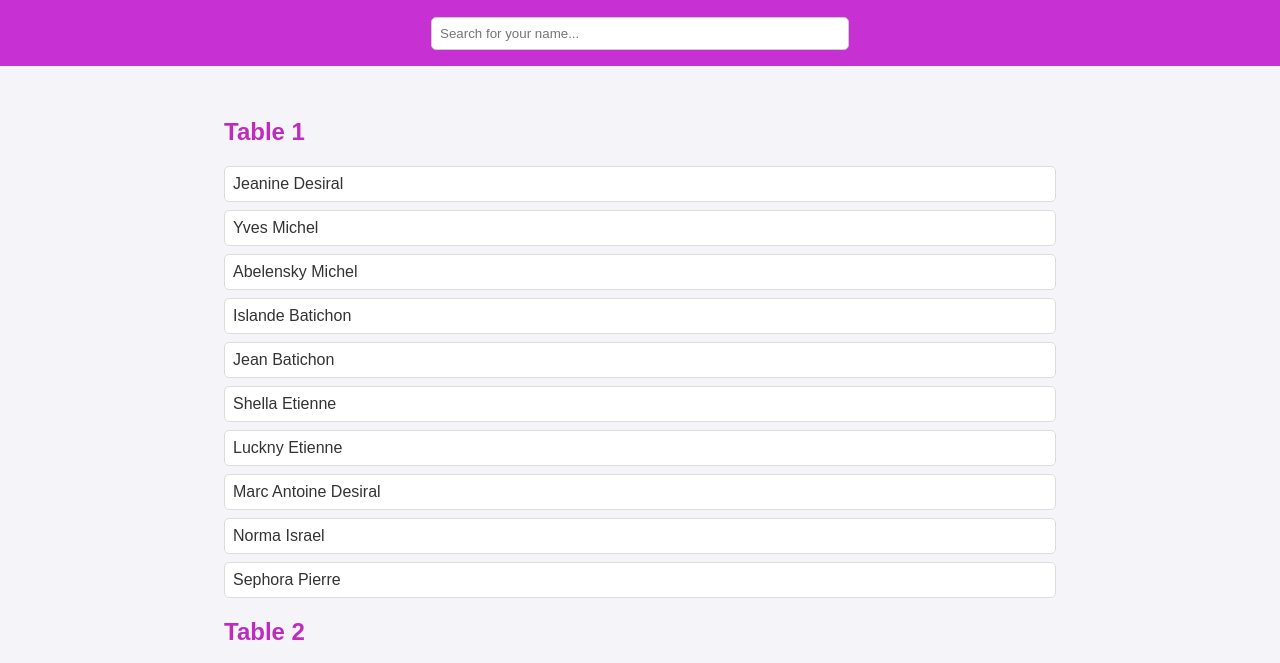
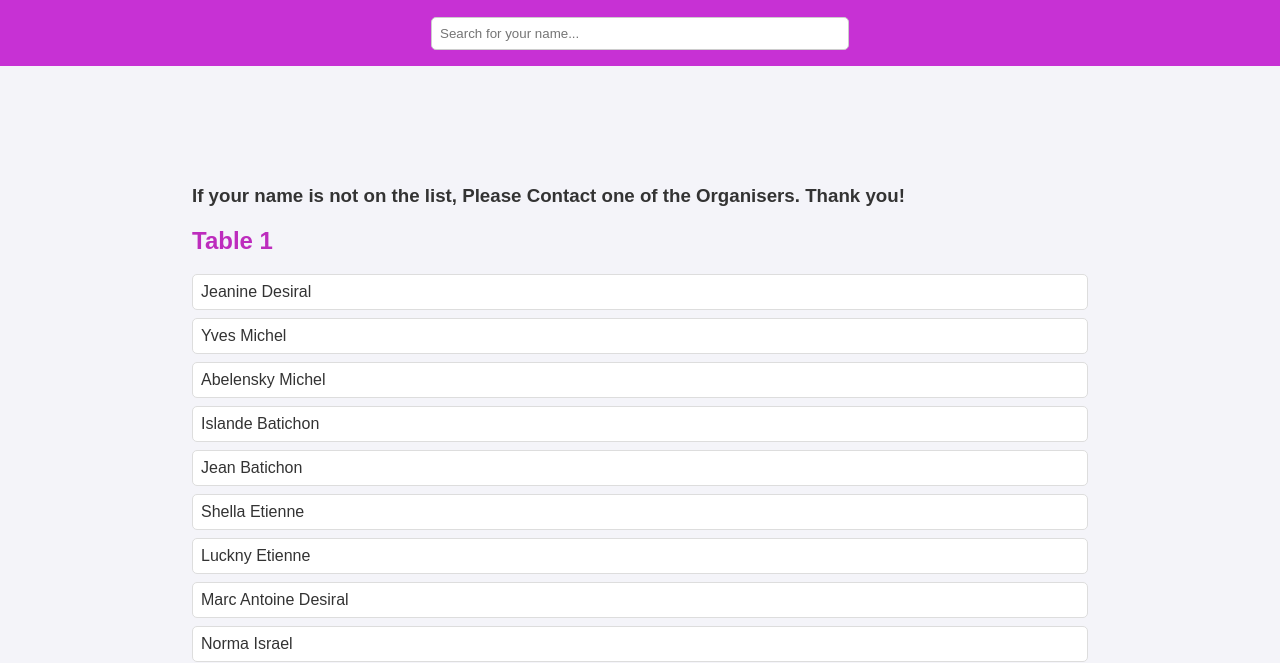
Before and after one commit to sanonrickny/Guest-list, a plain HTML site: page index.html in a window 1280 px wide. Shown: the part 95-758 px from the top of the page. Drawn offline with Linux system fonts and the light colour scheme.

Commit message:
instruction
Instruction

```diff
--- a/index.html
+++ b/index.html
@@ -12,6 +12,7 @@
         <input type="text" id="searchBar" placeholder="Search for your name...">
     </header>
     <main>
+        <h3>If your name is not on the list, Please Contact one of the Organisers. Thank you!</h3>
         <div id="nameList">
             <h2>Table 1</h2>
             <ul>
@@ -155,6 +156,7 @@
                 <li>Ludens Fils-Aime</li>
             </ul>
         </div>
+        <h2><b>If your name is not on the list, Please Contact one of the Organisers. Thank you!</b></h2>
     </main>
     <script src="script.js"></script>
 </body>
--- a/styles.css
+++ b/styles.css
@@ -20,10 +20,11 @@ header input {
     max-width: 400px;
     border: 1px solid #ccc;
     border-radius: 5px;
+
 }
 
 main {
-    padding: 2rem;
+    padding-top: 100px;
     margin-left: 15%;
     margin-right: 15%;
 }
```
